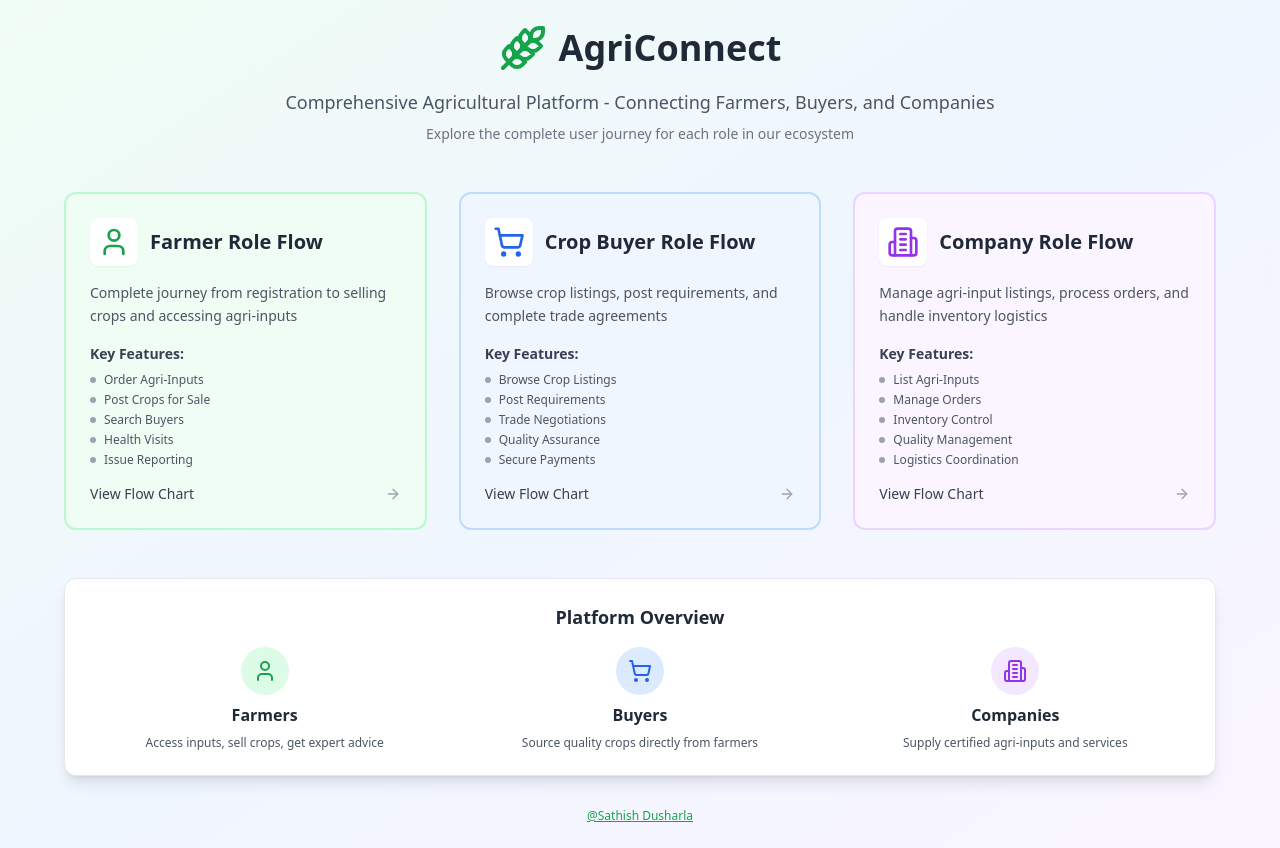
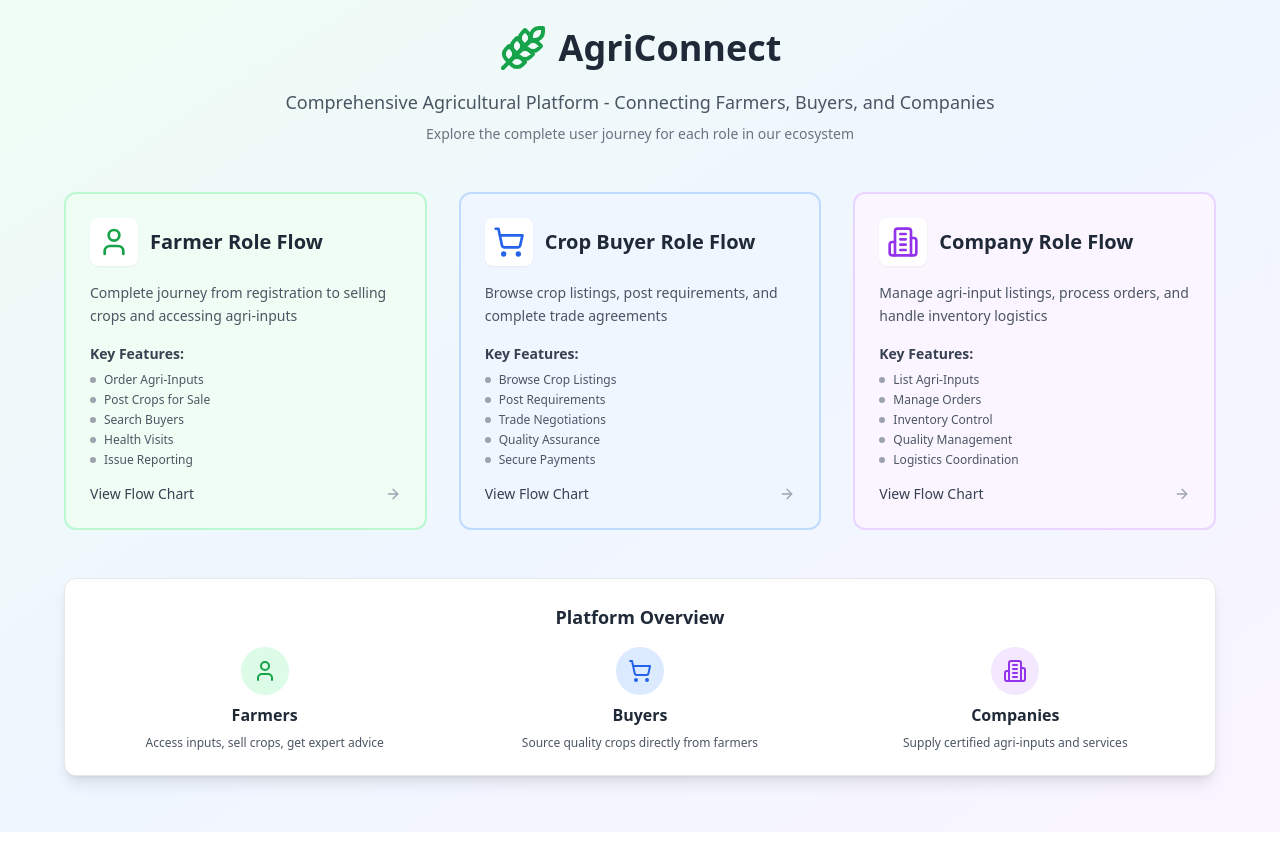
Before and after one commit to sathishdusharla/AgriConnectFLOWS, a React (Vite) app: page / in a window 1280 px wide. Built offline with nearby package versions, Linux system fonts and the light colour scheme.

Commit message:
Update LandingPage.tsx

```diff
--- a/src/components/LandingPage.tsx
+++ b/src/components/LandingPage.tsx
@@ -125,17 +125,7 @@ export const LandingPage: React.FC<LandingPageProps> = ({ onNavigate }) => {
 
         {/* Footer */}
         <div className="mt-8 text-center">
-          <p className="text-xs text-gray-500">
-            {' '}
-            <a
-              href="https://linkedin.com/in/sathishdusharla"
-              target="_blank"
-              rel="noopener noreferrer"
-              className="text-green-600 hover:text-green-800 underline cursor-pointer transition-colors"
-            >
-              @Sathish Dusharla
-            </a>
-          </p>
+
         </div>
       </div>
     </div>
```
